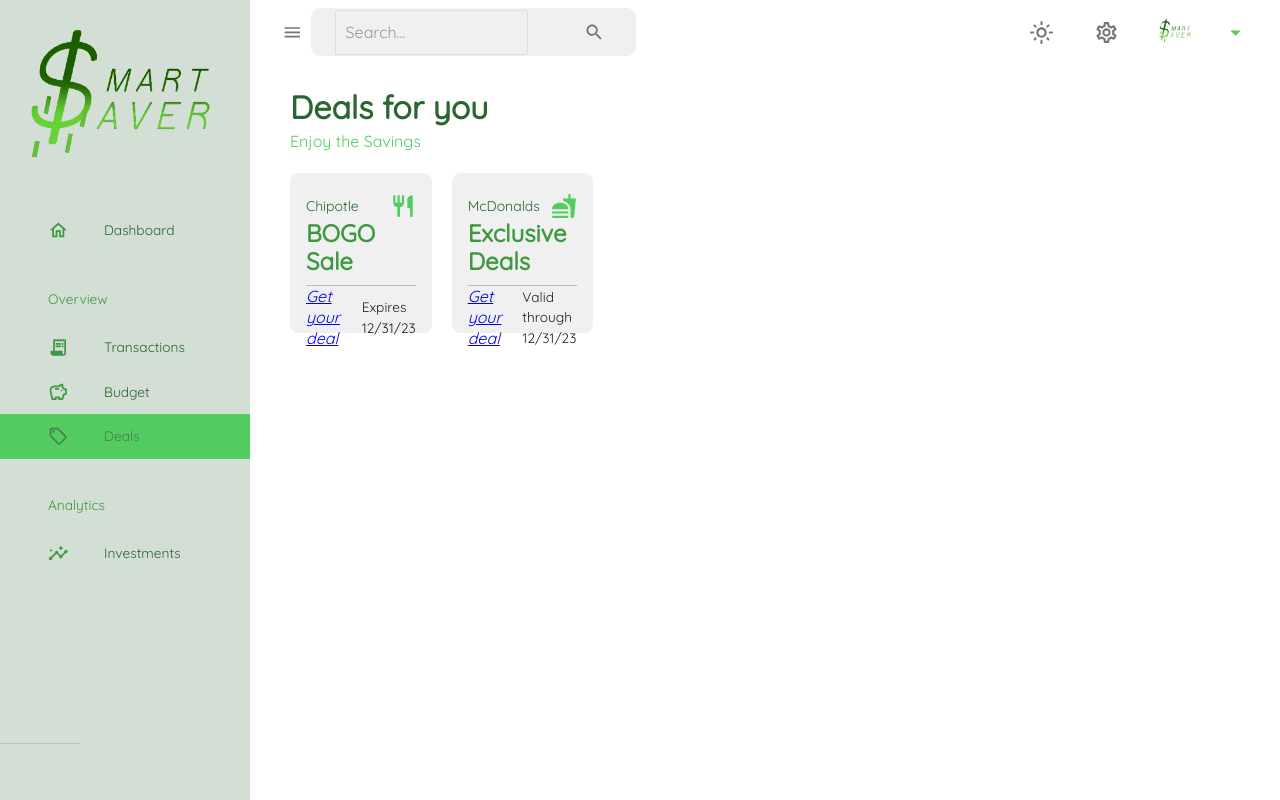
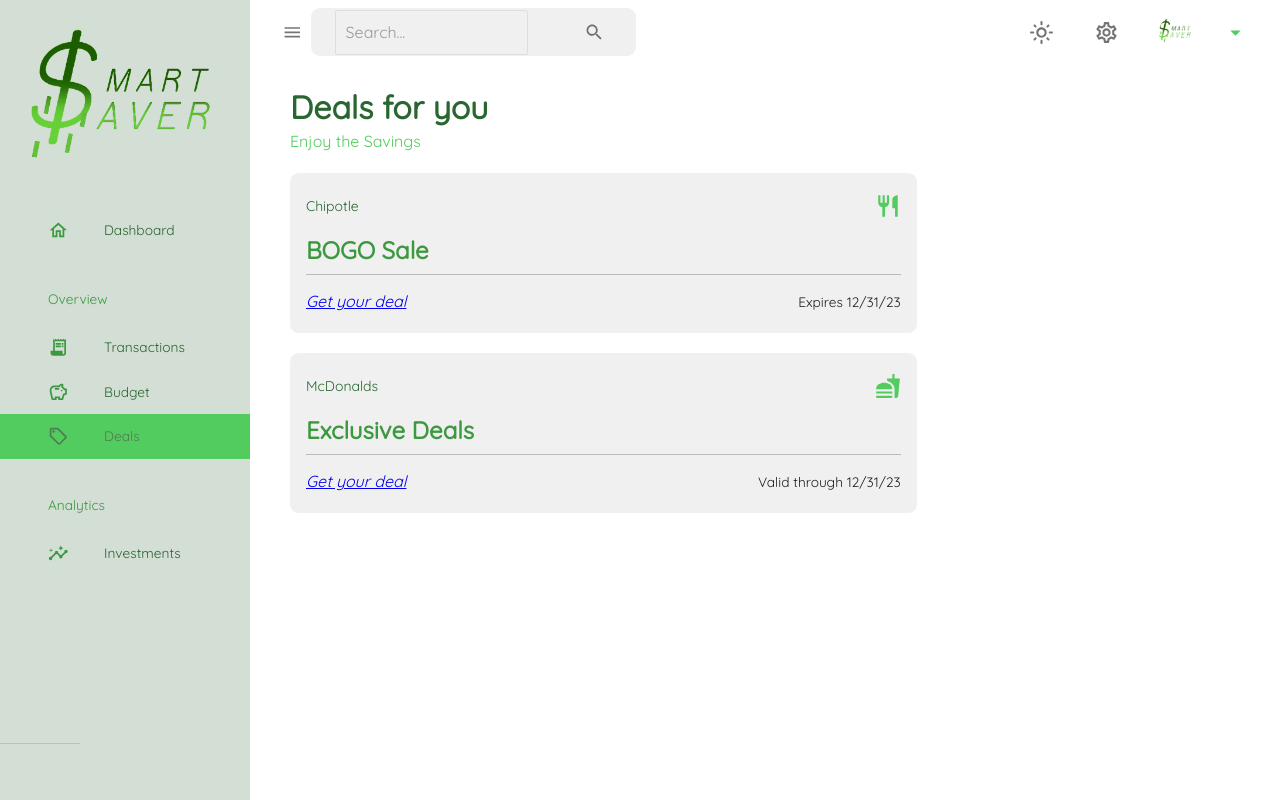
Before and after one commit to Kevtom2003/Smart_Save2, a React (Create React App) app in the folder client/: page /deals in a window 1280 px wide. Built offline with nearby package versions, Linux system fonts and the light colour scheme; no server answers.

Commit message:
deals fixed

```diff
--- /dev/null
+++ b/client/src/scenes/deals/StatBox.jsx
@@ -0,0 +1,47 @@
+import React from "react";
+import { Box, Typography, useTheme } from "@mui/material";
+import FlexBetween from "../../components/FlexBetween";
+
+const StatBox = ({ title, value, increase, icon, description }) => {
+  const theme = useTheme();
+  return (
+    <Box
+      gridColumn="span 8"
+      gridRow="span 1"
+      display="flex"
+      flexDirection="column"
+      justifyContent="space-between"
+      p="1.25rem 1rem"
+      flex="1 1 100%"
+      backgroundColor={theme.palette.background.alt}
+      borderRadius="0.55rem"
+    >
+      <FlexBetween>
+        <Typography variant="h6" sx={{ color: theme.palette.secondary[100] }}>
+          {title}
+        </Typography>
+        {icon}
+      </FlexBetween>
+
+      <Typography
+        variant="h3"
+        fontWeight="600"
+        sx={{ color: theme.palette.secondary[200] }}
+      >
+        {value}
+      </Typography>
+      <FlexBetween gap="1rem">
+        <Typography
+          variant="h5"
+          fontStyle="italic"
+          sx={{ color: theme.palette.secondary.light }}
+        >
+          {increase}
+        </Typography>
+        <Typography>{description}</Typography>
+      </FlexBetween>
+    </Box>
+  );
+};
+
+export default StatBox;
--- a/client/src/scenes/deals/index.jsx
+++ b/client/src/scenes/deals/index.jsx
@@ -12,7 +12,7 @@
   import BreakdownChart from "components/BreakdownChart";
   import OverviewChart from "components/OverviewChart";
   import { useGetDashboardQuery } from "state/api";
-  import StatBox from "components/StatBox";
+  import StatBox from "./StatBox";
   import {
     DownloadOutlined,
     Email,
```
